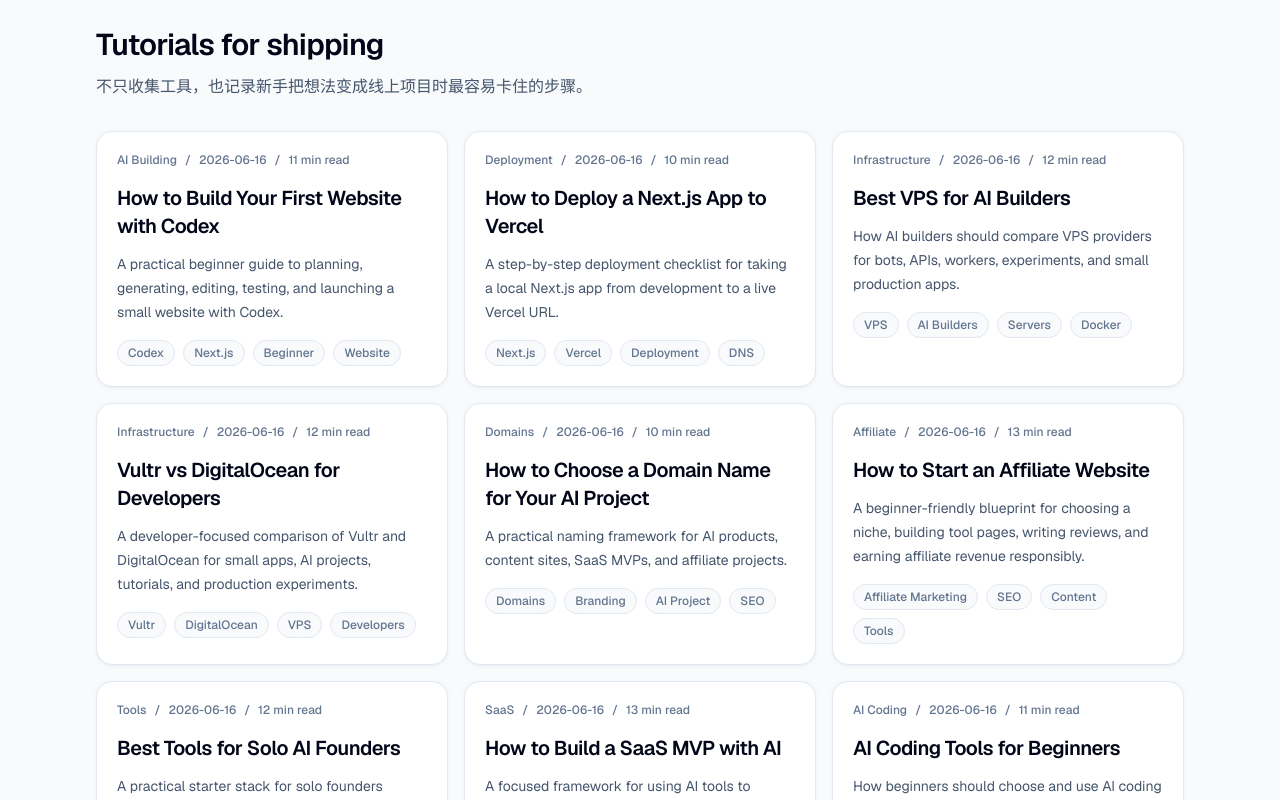
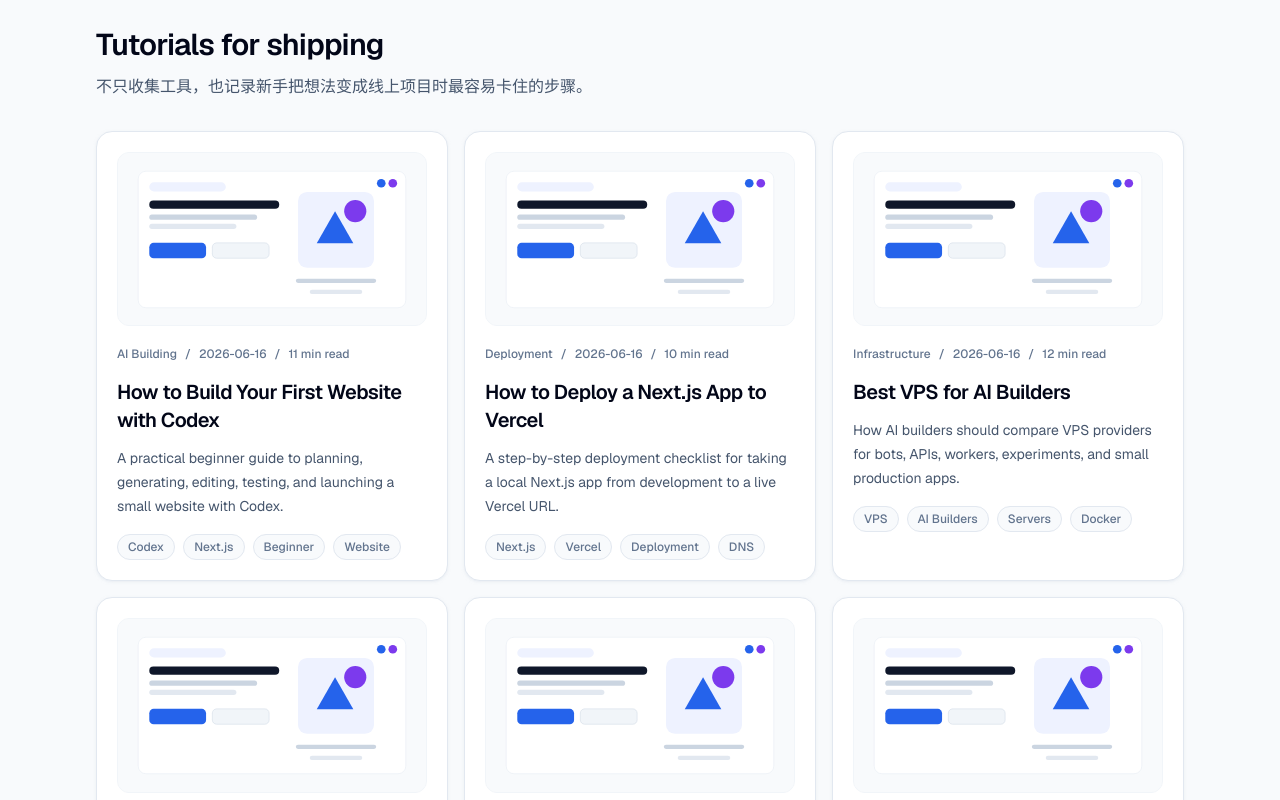
Before and after one commit to monaflare-art/ai-builder-hub, a Next.js app: page / in a window 1280 px wide. Shown: the part 1880-2680 px from the top of the page. Built offline with nearby package versions, Linux system fonts and the light colour scheme.

Commit message:
Add blog image support

```diff
--- a/src/app/blog/[slug]/page.tsx
+++ b/src/app/blog/[slug]/page.tsx
@@ -1,5 +1,6 @@
 import type { Metadata } from "next";
 import type { ReactNode } from "react";
+import Image from "next/image";
 import Link from "next/link";
 import { notFound } from "next/navigation";
 import { getPostBySlug, posts } from "@/data/posts";
@@ -15,6 +16,14 @@ function getHeadingId(heading: string) {
     .toLowerCase()
     .replace(/[^a-z0-9]+/g, "-")
     .replace(/^-+|-+$/g, "");
+}
+
+function getAbsoluteImageUrl(src: string) {
+  if (src.startsWith("http")) {
+    return src;
+  }
+
+  return `${siteConfig.url}${src}`;
 }
 
 function getRelatedPosts(slug: string) {
@@ -94,6 +103,24 @@ export async function generateMetadata({ params }: PostPageProps): Promise<Metad
     alternates: {
       canonical: `/blog/${post.slug}`,
     },
+    openGraph: {
+      title: post.title,
+      description: post.excerpt,
+      type: "article",
+      url: `/blog/${post.slug}`,
+      images: [
+        {
+          url: post.coverImage.src,
+          alt: post.coverImage.alt,
+        },
+      ],
+    },
+    twitter: {
+      card: "summary_large_image",
+      title: post.title,
+      description: post.excerpt,
+      images: [post.coverImage.src],
+    },
   };
 }
 
@@ -110,6 +137,9 @@ export default async function BlogPostPage({ params }: PostPageProps) {
     .filter((tool) => tool !== undefined);
   const relatedPosts = getRelatedPosts(post.slug);
   const postUrl = `${siteConfig.url}/blog/${post.slug}`;
+  const inlineImagesBySection = new Map(
+    post.inlineImages.map((image) => [image.afterSection ?? 0, image]),
+  );
   const articleSchema = {
     "@context": "https://schema.org",
     "@type": "Article",
@@ -131,6 +161,7 @@ export default async function BlogPostPage({ params }: PostPageProps) {
       name: siteConfig.name,
       url: siteConfig.url,
     },
+    image: getAbsoluteImageUrl(post.coverImage.src),
     articleSection: post.category,
     keywords: post.tags.join(", "),
     timeRequired: post.readingTime,
@@ -205,6 +236,24 @@ export default async function BlogPostPage({ params }: PostPageProps) {
             ))}
           </div>
         </header>
+        <figure className="mt-8">
+          <div className="relative aspect-[16/9] overflow-hidden rounded-3xl border border-slate-200 bg-slate-50 shadow-sm shadow-slate-200/60">
+            <Image
+              src={post.coverImage.src}
+              alt={post.coverImage.alt}
+              fill
+              priority
+              sizes="(min-width: 1024px) 768px, 100vw"
+              className="object-cover"
+              unoptimized
+            />
+          </div>
+          {post.coverImage.caption ? (
+            <figcaption className="mt-3 text-center text-sm text-slate-500">
+              {post.coverImage.caption}
+            </figcaption>
+          ) : null}
+        </figure>
         <aside className="mt-8 rounded-2xl border border-slate-200 bg-slate-50 p-5">
           <h2 className="text-sm font-semibold uppercase tracking-[0.18em] text-slate-500">
             Table of contents
@@ -220,7 +269,10 @@ export default async function BlogPostPage({ params }: PostPageProps) {
           </ol>
         </aside>
         <div className="mt-10 space-y-10">
-          {post.sections.map((section) => (
+          {post.sections.map((section, index) => {
+            const inlineImage = inlineImagesBySection.get(index);
+
+            return (
               <section key={section.heading} id={getHeadingId(section.heading)} className="scroll-mt-24">
                 <h2 className="text-2xl font-semibold tracking-tight text-slate-950">
                   {section.heading}
@@ -230,8 +282,28 @@ export default async function BlogPostPage({ params }: PostPageProps) {
                     <p key={paragraph}>{renderParagraphWithLinks(paragraph)}</p>
                   ))}
                 </div>
+                {inlineImage ? (
+                  <figure className="mt-8">
+                    <div className="relative aspect-[16/9] overflow-hidden rounded-2xl border border-slate-200 bg-slate-50">
+                      <Image
+                        src={inlineImage.src}
+                        alt={inlineImage.alt}
+                        fill
+                        sizes="(min-width: 1024px) 768px, 100vw"
+                        className="object-cover"
+                        unoptimized
+                      />
+                    </div>
+                    {inlineImage.caption ? (
+                      <figcaption className="mt-3 text-center text-sm text-slate-500">
+                        {inlineImage.caption}
+                      </figcaption>
+                    ) : null}
+                  </figure>
+                ) : null}
               </section>
-          ))}
+            );
+          })}
         </div>
 
         <section className="mt-14 rounded-3xl border border-slate-200 bg-slate-50 p-6 sm:p-8">
--- a/src/components/post-card.tsx
+++ b/src/components/post-card.tsx
@@ -1,10 +1,24 @@
+import Image from "next/image";
 import Link from "next/link";
 import type { Post } from "@/data/posts";
 
 export function PostCard({ post }: { post: Post }) {
   return (
     <article className="rounded-2xl border border-slate-200 bg-white p-5 shadow-sm shadow-slate-200/50">
-      <div className="flex flex-wrap items-center gap-2 text-xs font-medium text-slate-500">
+      <Link
+        href={`/blog/${post.slug}`}
+        className="relative block aspect-[16/9] overflow-hidden rounded-xl border border-slate-100 bg-slate-50"
+      >
+        <Image
+          src={post.coverImage.src}
+          alt={post.coverImage.alt}
+          fill
+          sizes="(min-width: 1024px) 33vw, (min-width: 768px) 50vw, 100vw"
+          className="object-cover transition duration-300 hover:scale-[1.02]"
+          unoptimized
+        />
+      </Link>
+      <div className="mt-5 flex flex-wrap items-center gap-2 text-xs font-medium text-slate-500">
         <span>{post.category}</span>
         <span aria-hidden="true">/</span>
         <time dateTime={post.date}>{post.date}</time>
--- a/src/data/posts.ts
+++ b/src/data/posts.ts
@@ -1,4 +1,11 @@
-export type Post = {
+export type BlogImage = {
+  src: string;
+  alt: string;
+  caption?: string;
+  afterSection?: number;
+};
+
+type PostContent = {
   slug: string;
   title: string;
   excerpt: string;
@@ -13,7 +20,34 @@ export type Post = {
   }[];
 };
 
-const initialPosts: Post[] = [
+export type Post = PostContent & {
+  coverImage: BlogImage;
+  inlineImages: BlogImage[];
+};
+
+const defaultBlogCover = "/images/blog/default-cover.svg";
+const defaultBlogInlineImage = "/images/blog/default-inline.svg";
+
+function withDefaultImages(post: PostContent): Post {
+  return {
+    ...post,
+    coverImage: {
+      src: defaultBlogCover,
+      alt: `${post.title} cover image`,
+      caption: `${post.category} guide for AI builders`,
+    },
+    inlineImages: [
+      {
+        src: defaultBlogInlineImage,
+        alt: `${post.title} workflow illustration`,
+        caption: "A practical workflow checkpoint for this guide.",
+        afterSection: 1,
+      },
+    ],
+  };
+}
+
+const initialPosts: PostContent[] = [
   {
     slug: "how-to-build-your-first-website-with-codex",
     title: "How to Build Your First Website with Codex",
@@ -503,7 +537,7 @@ function toolLink(slug: string) {
   return `[${toolNames[slug]}](/tools/${slug})`;
 }
 
-function makeExpansionPost(input: ExpansionPostInput): Post {
+function makeExpansionPost(input: ExpansionPostInput): PostContent {
   const [firstTool, secondTool, thirdTool] = input.recommendedToolSlugs;
 
   return {
@@ -607,7 +641,7 @@ function makeExpansionPost(input: ExpansionPostInput): Post {
   };
 }
 
-const contentExpansionPosts: Post[] = [
+const contentExpansionPosts: PostContent[] = [
   makeExpansionPost({
     slug: "hostinger-review-2026",
     title: "Hostinger Review 2026",
@@ -1504,7 +1538,7 @@ const contentExpansionPosts: Post[] = [
   }),
 ];
 
-export const posts: Post[] = [...initialPosts, ...contentExpansionPosts];
+export const posts: Post[] = [...initialPosts, ...contentExpansionPosts].map(withDefaultImages);
 
 export function getPostBySlug(slug: string) {
   return posts.find((post) => post.slug === slug);
```
Also changed, not shown: public/images/blog/default-cover.svg (added), public/images/blog/default-inline.svg (added). Lines whose indentation alone changed are shown as unchanged.
